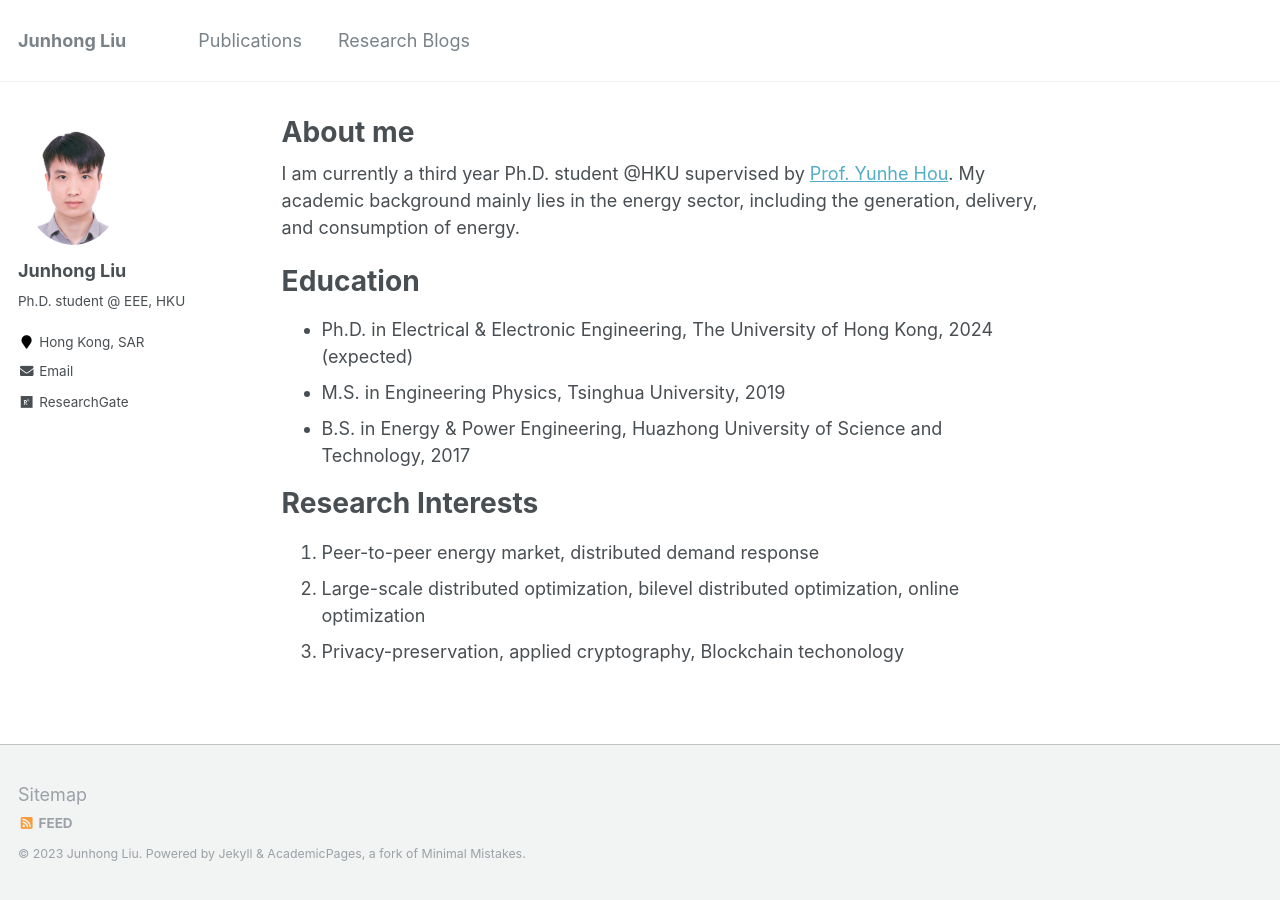
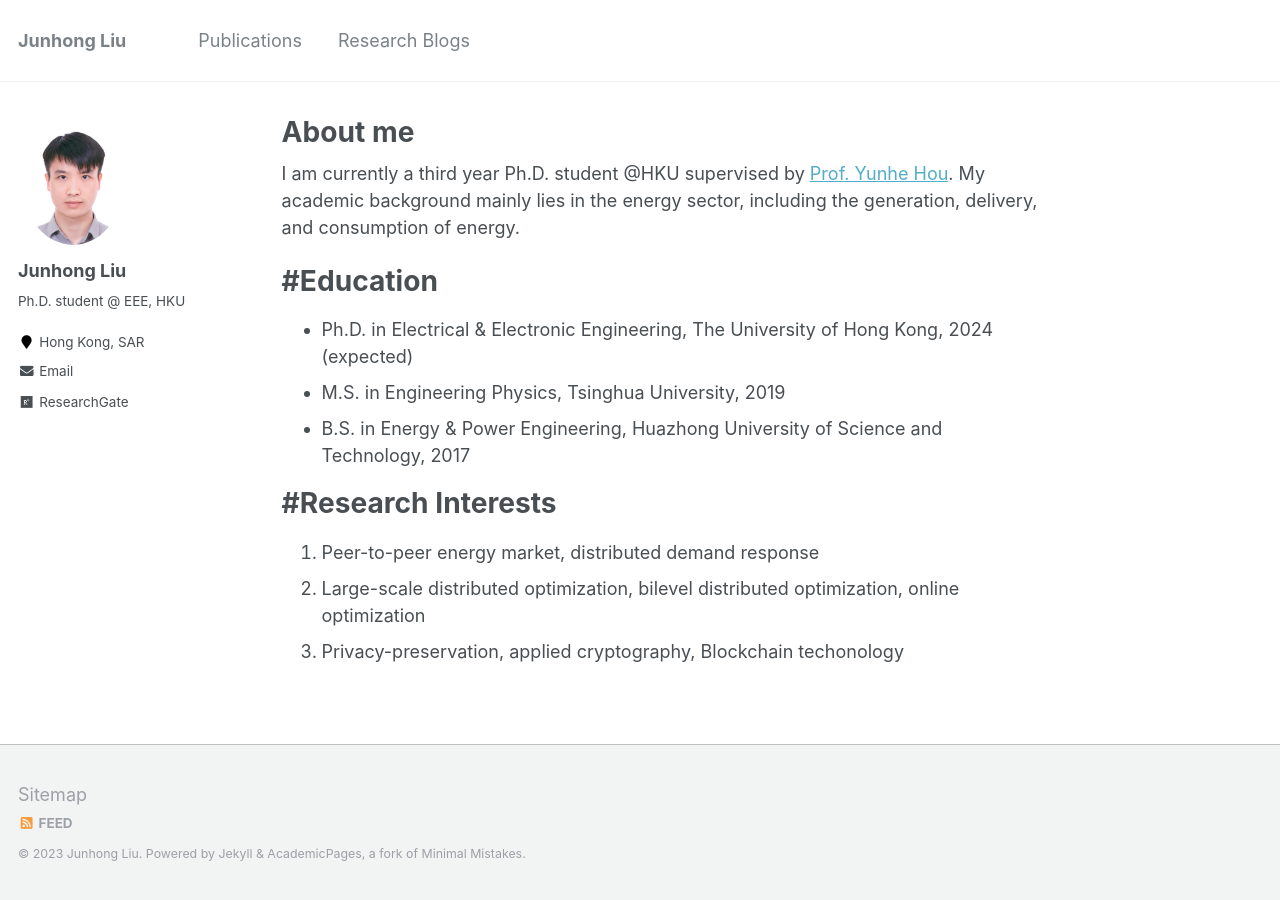
Before and after one commit to johnny-eee/online, a Jekyll site: the page built from _pages/about.md, in a window 1280 px wide. Built offline with Jekyll 4.4.1, drawn with Linux system fonts in a browser that asks for light colours.

```diff
--- a/_pages/about.md
+++ b/_pages/about.md
@@ -10,13 +10,13 @@ redirect_from:
 
 I am currently a third year Ph.D. student @HKU supervised by [Prof. Yunhe Hou](https://www.eee.hku.hk/people/yhhou/). My academic background mainly lies in the energy sector, including the generation, delivery, and consumption of energy.
 
-Education
+#Education
 ======
 * Ph.D. in Electrical & Electronic Engineering, The University of Hong Kong, 2024 (expected)
 * M.S. in Engineering Physics, Tsinghua University, 2019
 * B.S. in Energy & Power Engineering, Huazhong University of Science and Technology, 2017
 
-Research Interests
+#Research Interests
 ======
 1. Peer-to-peer energy market, distributed demand response
 2. Large-scale distributed optimization, bilevel distributed optimization, online optimization
```
